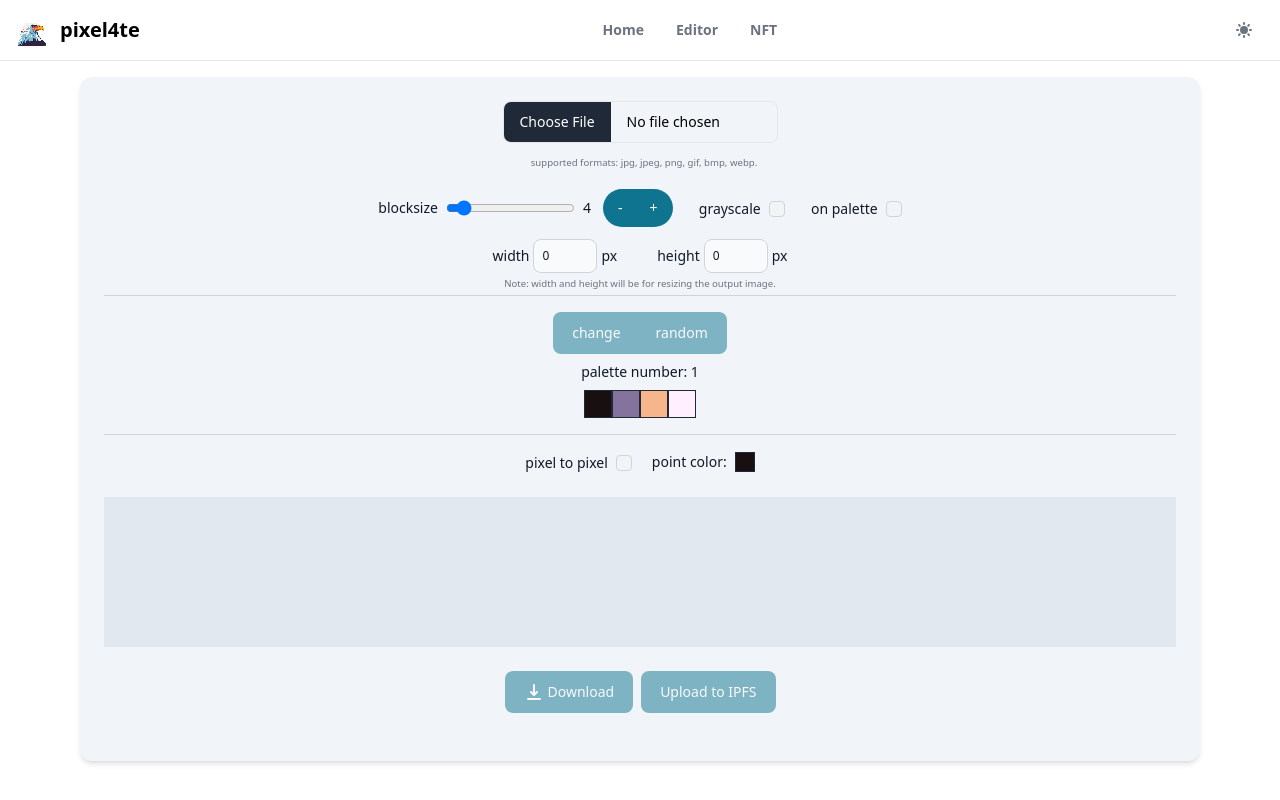
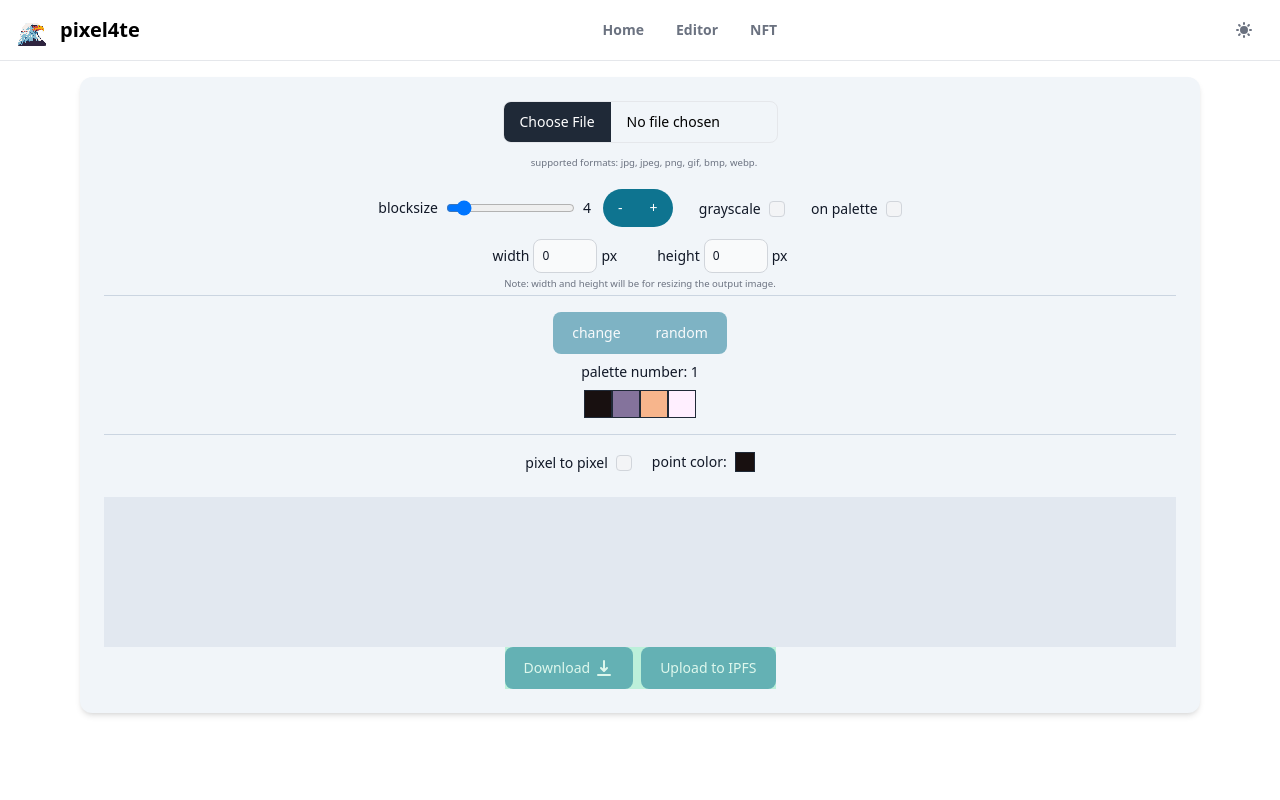
Before and after one commit to en0c-45/pixel4te, a Next.js app: page /editor in a window 1280 px wide. Shown: the top 800 px of the page. Built offline with nearby package versions, Linux system fonts and the light colour scheme.

Commit message:
fix: add ActionButton component

```diff
--- /dev/null
+++ b/components/Common/action-button.tsx
@@ -0,0 +1,32 @@
+import { Button, Spinner } from "flowbite-react";
+import { ReactNode } from "react";
+
+interface Props {
+  label: string;
+  icon?: ReactNode;
+  onClick: () => void;
+  disabled?: boolean;
+  isLoading?: boolean;
+  color?: string;
+}
+export default function ActionButton({
+  label,
+  icon,
+  disabled,
+  onClick,
+  isLoading,
+  color = "info",
+}: Props) {
+  return (
+    <Button disabled={disabled || isLoading} onClick={onClick} color={color}>
+      {isLoading ? (
+        <Spinner size="sm" color="gray" />
+      ) : (
+        <p className="inline-flex">
+          {label}
+          {icon && icon}
+        </p>
+      )}
+    </Button>
+  );
+}
--- a/components/Editor/actions.tsx
+++ b/components/Editor/actions.tsx
@@ -1,29 +1,25 @@
-import { Button, Spinner } from "flowbite-react";
 import { HiDownload } from "react-icons/hi";
 import { textContent } from "../../constants";
 import { useEditor } from "../../contexts/editor";
+import ActionButton from "../Common/action-button";
 
 export default function Actions() {
   const { saveImage, fromImgRef, uploadToIpfs, isLoadingUploadButton } =
     useEditor();
   return (
-    <div className="my-6 flex items-center space-x-2">
-      <Button onClick={saveImage} disabled={!fromImgRef.current}>
-        <HiDownload className="mr-1 h-5 w-5" />
-        {textContent.app.editor.actions.buttons.download.label}
-      </Button>
-      <Button
+    <div className="flex justify-center space-x-2 bg-green-200">
+      <ActionButton
+        label={textContent.app.editor.actions.buttons.download.label}
+        icon={<HiDownload className="ml-1 h-5 w-5" />}
+        disabled={!fromImgRef.current}
+        onClick={saveImage}
+      />
+      <ActionButton
+        label={textContent.app.editor.actions.buttons.ipfs.label}
+        disabled={!fromImgRef.current}
         onClick={uploadToIpfs}
-        disabled={!fromImgRef.current || isLoadingUploadButton}
-      >
-        {isLoadingUploadButton ? (
-          <div className="px-4">
-            <Spinner size="sm" light={true} />
-          </div>
-        ) : (
-          <p>{textContent.app.editor.actions.buttons.ipfs.label}</p>
-        )}
-      </Button>
+        isLoading={isLoadingUploadButton}
+      />
     </div>
   );
 }
```
